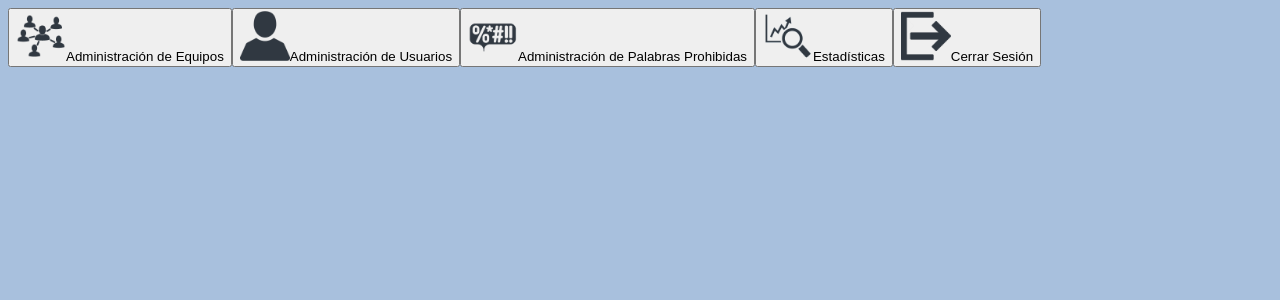
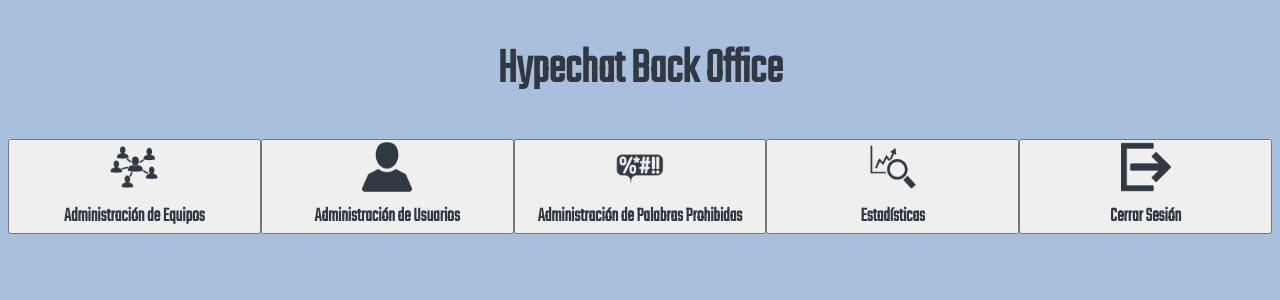
Before and after one commit to Kajachuan/taller2, a Flask app: page /admin/menu in a window 1280 px wide. Shown: the top 300 px of the page. Run offline with Flask 2, Linux system fonts and the light colour scheme; parts of the project's set-up code (start-up, migrations or seed data) failed here and were passed over.

Commit message:
Estilo en el menú

```diff
--- a/app/static/scripts/menu.jsx
+++ b/app/static/scripts/menu.jsx
@@ -14,6 +14,7 @@ class MenuButton extends React.Component {
     return(
       <button class="menu-button">
         <img src={this.state.img} height="50" width="50" />
+        <br/>
         {this.state.name}
       </button>
     );
@@ -23,7 +24,8 @@ class MenuButton extends React.Component {
 class Menu extends React.Component {
   render() {
     return(
-      <div>
+      <div class="menu">
+        <h1>Hypechat Back Office</h1>
         <MenuButton name="Administración de Equipos" img="/static/img/organization.png" />
         <MenuButton name="Administración de Usuarios" img="/static/img/user.png" />
         <MenuButton name="Administración de Palabras Prohibidas" img="/static/img/words.png" />
--- a/app/static/style.css
+++ b/app/static/style.css
@@ -83,3 +83,18 @@ body {
   left: 50%;
   transform: translateX(-50%);
 }
+
+.menu-button {
+  font-family: "Teko";
+  font-size: 20px;
+  font-weight: bold;
+  color: var(--accent-color);
+  width: 20%;
+}
+
+.menu h1 {
+  text-align: center;
+  font-family: "Teko";
+  font-size: 50px;
+  color: var(--accent-color);
+}
```
Also changed, not shown: app/static/js/menu.js.
